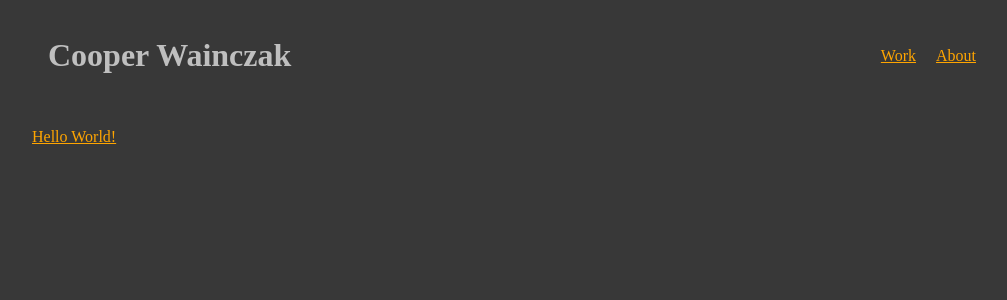
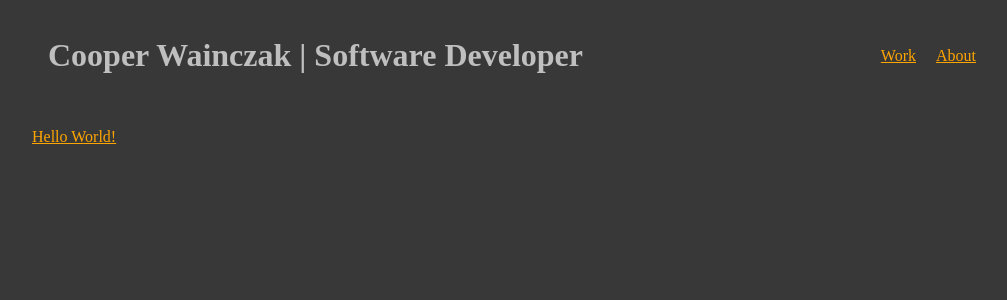
Before and after one commit to Gainczak/Gainczak.github.io, a Jekyll site: the page built from index.html, in a window 1280 px wide. Shown: the top 300 px of the page, without its empty margins (128-1135 px from the left). Built offline with Jekyll 4.4.1, drawn with Linux system fonts in a browser that asks for light colours.

Commit message:
me big developer yes mm

```diff
--- a/_includes/core/header.html
+++ b/_includes/core/header.html
@@ -1,5 +1,5 @@
 <header>
-    <h1>{{ site.name }}</h1>
+    <h1>{{ site.name }} | Software Developer</h1>
     <nav>
         <a href="/">Work</a>
         <a href="/about.html">About</a>
```
